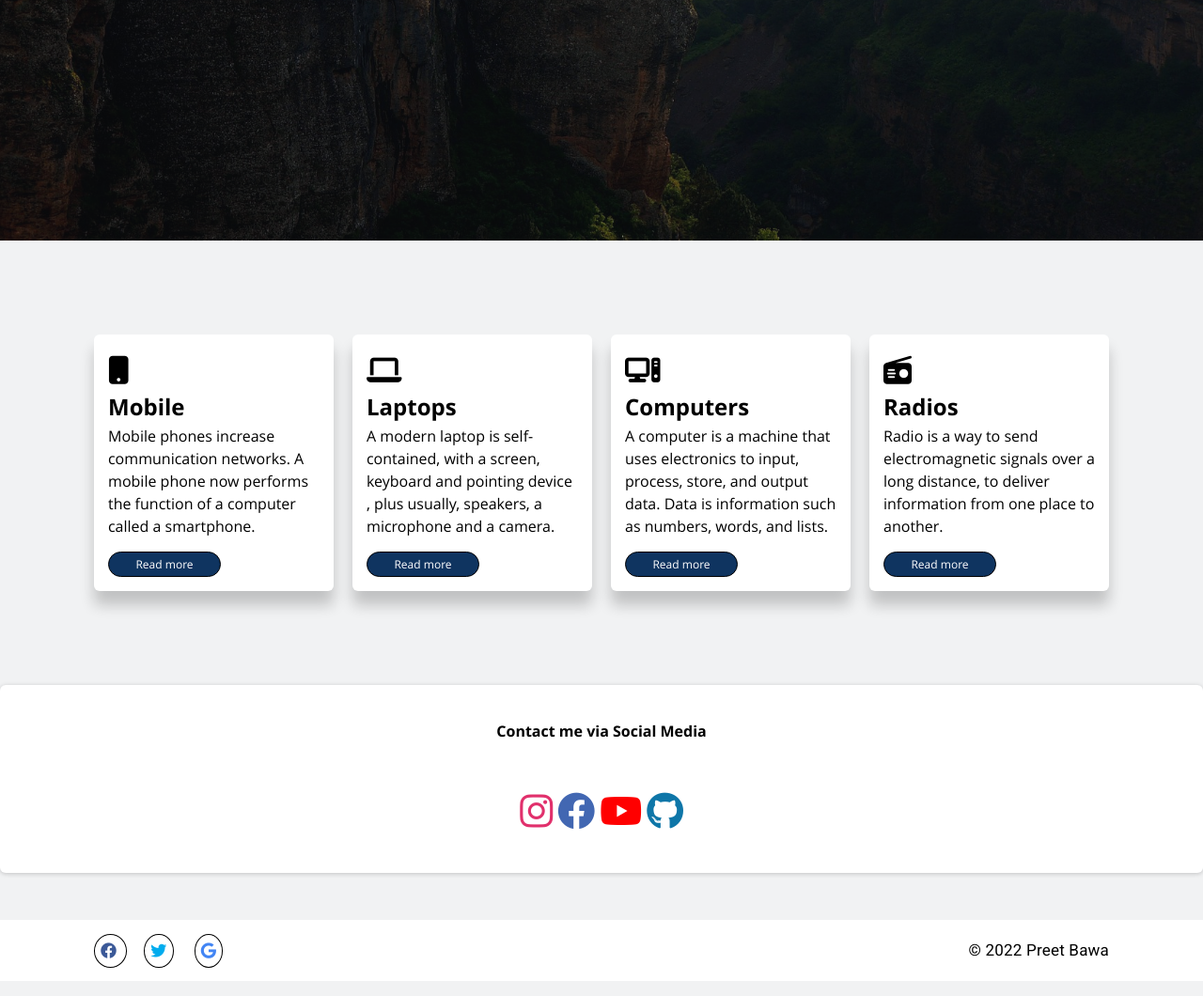
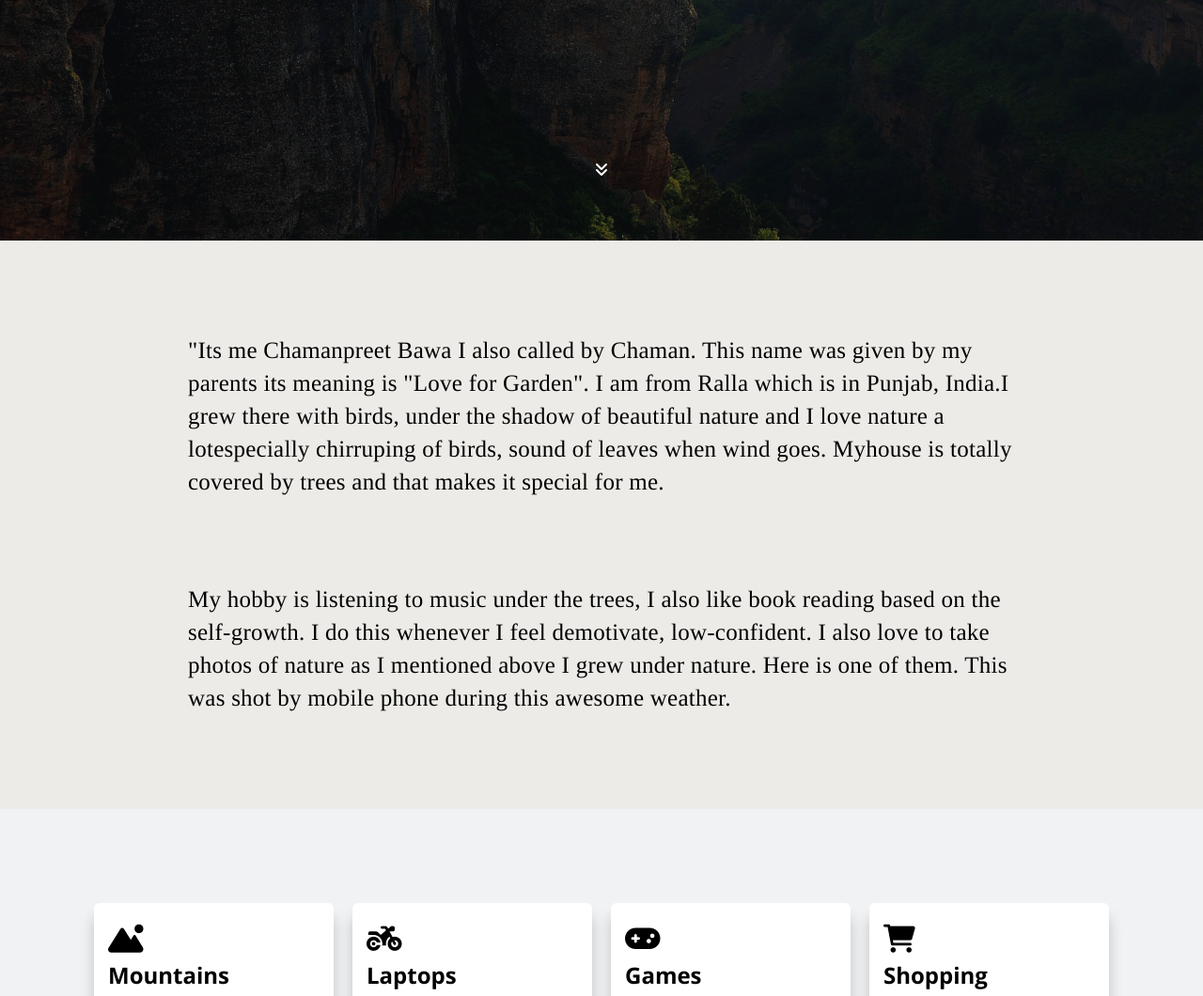
Before and after one commit to Chamanbawa/personal-website, a plain HTML site: page index.html in a window 1280 px wide. Shown: the part 600-1660 px from the top of the page at 94% size. Drawn offline with Linux system fonts and the light colour scheme.

Commit message:
about added

```diff
--- a/asstes/style/index.css
+++ b/asstes/style/index.css
@@ -108,6 +108,26 @@ nav ul li+li {
 section.hero-banner {
     height: 100vh;
 }
+/* ----------------- */
+/* --About me------ */
+/* ----------------- */
+
+.about {
+    height: auto;
+    width: 100%;
+    background-color: #ECEBE7;
+    display: grid;
+    place-items: center;
+    font-family: adobe-garamond-pro;
+    font-weight: 400;
+    font-style: normal;
+    font-size: 25px;
+    letter-spacing: .01em;
+    line-height: 1.4em;
+    padding:100px 200px;
+    gap: 90px;
+}
+
 
 
 .row {
@@ -160,6 +180,21 @@ section.hero-banner {
 
 
 
+/* -------------------------- */
+/* Down arrow                  /
+/* -------------------------- */
+.arrow {
+    cursor: pointer;
+    position: absolute;
+    bottom: 2px;
+    width: 100%;
+    z-index: 105;
+    display: flex;
+    justify-content: center;
+    padding: 30px;
+    color: #fff;
+    height: 20px;
+}
 /* -------------------------- */
 /* Contact me*/
 /* -------------------------- */
@@ -241,8 +276,10 @@ section.hero-banner {
         font-size: 14px;
     }
 
+    .about {
+        padding: 100px 50px;
 }
-
+}
 /*  480 px and down */
 @media (max-width: 480px) {
     .column {
@@ -253,6 +290,10 @@ section.hero-banner {
     }
     nav ul li a {
         font-size: 14px;
+    }
+
+    .about {
+        padding: 100px 25px;
     }
 
 }
--- a/index.html
+++ b/index.html
@@ -24,13 +24,13 @@
         <header>
             <div class="container flexbox">
                 <div class="title">
-                    <h1>Welcome</h1>
+                    <h1>Preet</h1>
                 </div>
                 <nav>
                     <ul>
-                        <li><a href="#">Direct links</a></li>
+                        <li><a href="#">Diary </a></li>
                         <li><a href="#">About</a></li>
-                        <li><a href="#">Notices</a></li>
+                        <li><a href="#">Background</a></li>
                         <li><a href="#">Contact </a></li>
                     </ul>
                 </nav>
@@ -41,18 +41,44 @@
             <div class="banner">
                 <div class="overlay">
                     <p class="banner-text">Hello, Greetings
-                     <br>Bonjour, salutations<br>
-                      ਸਤਿ ਸ਼੍ਰੀ ਅਕਾਲ ਜੀ
+                        <br>Bonjour, salutations<br>
+                        ਸਤਿ ਸ਼੍ਰੀ ਅਕਾਲ ਜੀ
                     </p>
                 </div>
             </div>
         </section>
+
+        <div class="about">
+            <div class="para1">
+                <p>
+                    "Its me Chamanpreet Bawa I also called by Chaman. This name was given by my
+                    parents its meaning is "Love for Garden". I am from Ralla which is in Punjab, India.I grew there
+                    with birds, under the shadow
+                    of beautiful nature and I love nature a lotespecially chirruping of birds, sound of leaves when
+                    wind goes. Myhouse is totally covered by trees and that makes it special for me.
+                </p>
+            </div>
+            <div class="para2">
+            <p>
+                My hobby is listening to music under the trees, I also like book
+                    reading based on the self-growth. I do this whenever I feel demotivate,
+                    low-confident. I also love to take photos of nature as I mentioned above I grew under nature.
+                    Here is one of them. This was shot by mobile phone during this awesome weather.
+                </p>
+            </div>
+
+
+        </div>
+
+        <div class="arrow">
+            <a><i class="fa-solid fa-angles-down"></i></a>
+        </div>
         <section class="container">
             <div class="row">
                 <div class="column one">
                     <div>
-                        <p class="icon-1"><i class="fa-sharp fa-solid fa-mobile-button"></i></p>
-                        <h2>Mobile</h2>
+                        <p class="icon-1"><i class="fa-solid fa-mountain-sun"></i></p>
+                        <h2>Mountains</h2>
                         <p>Mobile phones increase communication networks. A mobile phone now performs the function of a
                             computer called a smartphone.</p>
                         <p class="btn ">Read more</p>
@@ -60,7 +86,7 @@
                 </div>
                 <div class="column two">
                     <div>
-                        <p class="icon-1"><i class="fa-sharp fa-solid fa-laptop"></i></p>
+                        <p class="icon-1"><i class="fa-sharp fa-solid fa-motorcycle"></i></p>
                         <h2>Laptops</h2>
                         <p> A modern laptop is self-contained, with a screen, keyboard and pointing device
                             , plus usually, speakers, a microphone and a camera.</p>
@@ -69,8 +95,8 @@
                 </div>
                 <div class="column three">
                     <div>
-                        <p class="icon-1"><i class="fa-sharp fa-solid fa-computer"></i></p>
-                        <h2>Computers</h2>
+                        <p class="icon-1"><i class="fa-solid fa-gamepad"></i></p>
+                        <h2>Games</h2>
                         <p>A computer is a machine that uses electronics to input, process, store, and output data. Data
                             is
                             information such as numbers, words, and lists. </p>
@@ -79,8 +105,8 @@
                 </div>
                 <div class="column four">
                     <div>
-                        <p class="icon-1"><i class="fa-solid fa-radio"></i></p>
-                        <h2>Radios</h2>
+                        <p class="icon-1"><i class="fa-solid fa-cart-shopping"></i></p>
+                        <h2>Shopping</h2>
                         <p>Radio is a way to send electromagnetic signals over a long distance, to deliver information
                             from
                             one place to another. </p>
```
Also changed, not shown: asstes/script/index.js (added, +83 -0 lines).
